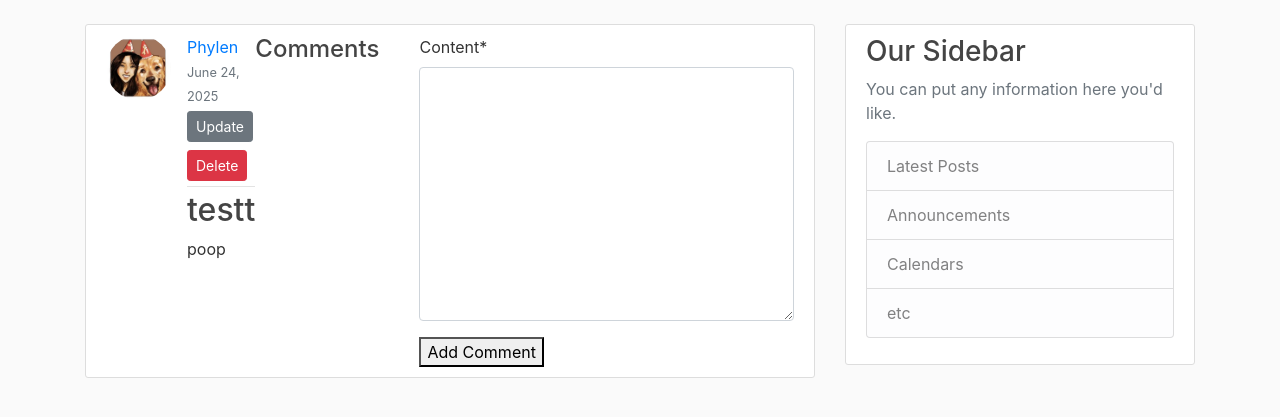
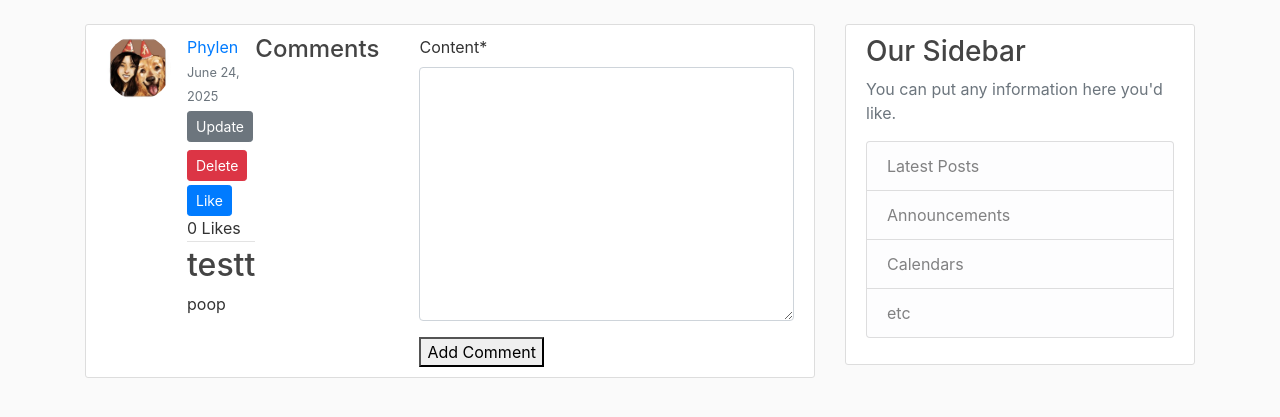
Before and after one commit to CindyYangCS/Cloz, a Django app: page /post/1/ in a window 1280 px wide. Shown: the part 56-473 px from the top of the page. Run offline with Django 5.2, Linux system fonts and the light colour scheme; a user stored in the database is signed in; data comes from the database, SQL or seed files in the repository; data that the repository does not hold is empty; some libraries are stand-ins or nearby versions.

Commit message:
Added like system to posts

```diff
--- a/blog/admin.py
+++ b/blog/admin.py
@@ -1,6 +1,5 @@
 from django.contrib import admin
-from .models import Post, Comment, Like
+from .models import Post, Comment
 
 admin.site.register(Post)
 admin.site.register(Comment)
-admin.site.register(Like)
--- a/blog/models.py
+++ b/blog/models.py
@@ -9,6 +9,10 @@ class Post(models.Model):
     image = models.ImageField(upload_to='post_images', blank=True, null=True)
     date_posted = models.DateTimeField(default=timezone.now)
     author = models.ForeignKey(User, on_delete=models.CASCADE)
+    likes = models.ManyToManyField(User, related_name='posts')
+
+    def total_likes(self):
+        return self.likes.count()
 
     def __str__(self):
         return self.title
@@ -21,7 +25,3 @@ class Comment(models.Model):
     user = models.ForeignKey(User, on_delete=models.CASCADE)
     content = models.TextField()
     comment_date = models.DateTimeField(default=timezone.now)
-
-class Like(models.Model):
-    post = models.ForeignKey(Post, related_name='likes', on_delete=models.CASCADE)
-    user = models.ForeignKey(User, on_delete=models.CASCADE)
--- a/blog/templates/blog/post_detail.html
+++ b/blog/templates/blog/post_detail.html
@@ -11,6 +11,11 @@
             <div>
                 <a class="btn btn-secondary btn-sm mt-1 mb-1" href="{% url 'post-update' post.id %}">Update</a>
                 <a class="btn btn-danger btn-sm mt-1 mb-1" href="{% url 'post-delete' post.id %}">Delete</a>
+                <form action="{% url 'like-post' post.pk %}" method="POST">
+                    {% csrf_token %}
+                    <button type="submit", name="post_id", value="{{ post.id }}", class="btn btn-primary
+                    btn-sm">Like</button> <br> {{ likes }} Like{{ likes|pluralize }}
+                </form>
             </div>
             {% endif %}
         </div>
@@ -20,6 +25,7 @@
             <img class="image" src="{{ post.image.url }}" style="max-width: 600px; width: 50%; height: auto;">
         {% endif %}
         </div>
+
         <h4>Comments</h4>
         <ul style="list-style: none;">
             <li>
--- a/blog/urls.py
+++ b/blog/urls.py
@@ -1,5 +1,5 @@
 from django.urls import path
-from .views import PostListView, PostDetailView, PostCreateView, PostUpdateView, PostDeleteView, UserPostListView
+from .views import PostListView, PostDetailView, PostCreateView, PostUpdateView, PostDeleteView, UserPostListView, LikeView
 from . import views
 
 urlpatterns = [
@@ -9,5 +9,6 @@ urlpatterns = [
     path('post/new/', PostCreateView.as_view(), name='post-create'),
     path('post/<int:pk>/update/', PostUpdateView.as_view(), name='post-update'),
     path('post/<int:pk>/delete/', PostDeleteView.as_view(), name='post-delete'),
-    path('about/', views.about, name='blog-about')
+    path('post/<int:pk>/like/', LikeView, name='like-post'),
+    path('about/', views.about, name='blog-about'),
 ]
--- a/blog/views.py
+++ b/blog/views.py
@@ -32,6 +32,7 @@ class PostDetailView(DetailView):
         post = self.get_object()
         context['comments'] = post.comments.all().order_by('-comment_date')
         context['form'] = CommentForm()
+        context['likes'] = post.total_likes()
         return context
 
     def post(self, request, *args, **kwargs):
@@ -79,5 +80,10 @@ class PostDeleteView(LoginRequiredMixin, UserPassesTestMixin, DeleteView):
             return True
         return False
 
+def LikeView(request, pk):
+    post = get_object_or_404(Post, id=request.POST.get('post_id'))
+    post.likes.add(request.user)
+    return redirect('post-detail', pk=post.pk)
+
 def about(request):
     return render(request, 'blog/about.html', {'title': 'About'})
```
Also changed, not shown: blog/migrations/0005_post_likes_delete_like.py (added).
